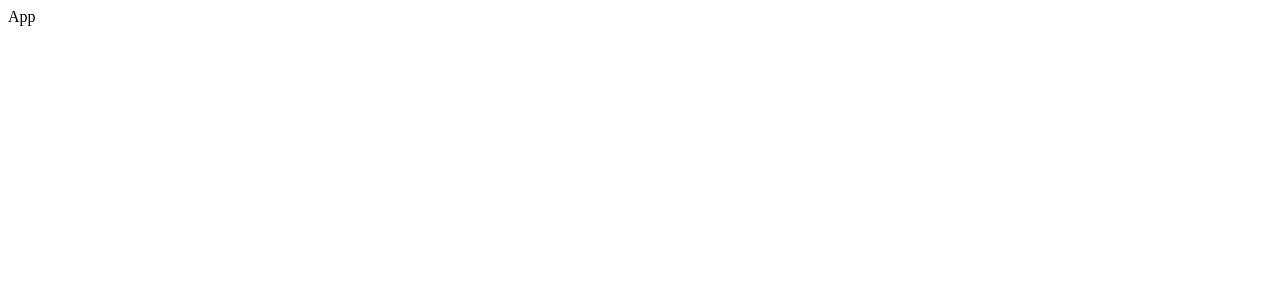
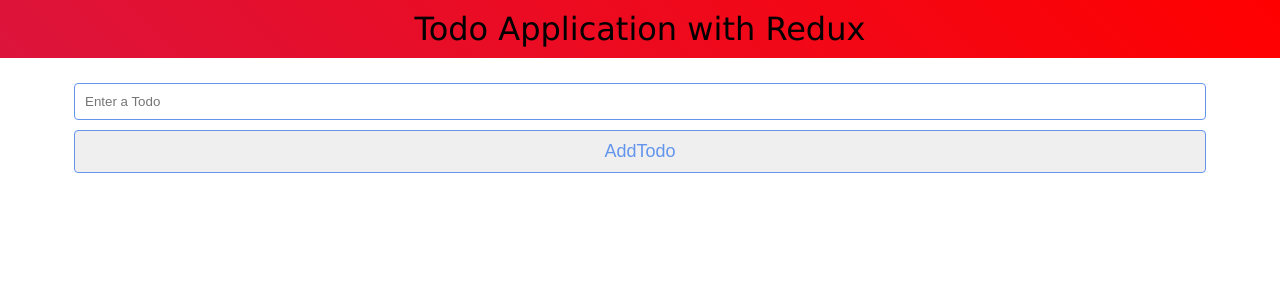
Before and after one commit to naveen0-0/reduxtodo, a React (Create React App) app: page / in a window 1280 px wide. Shown: the top 300 px of the page. Built offline with nearby package versions, Linux system fonts and the light colour scheme.

Commit message:
todoform complete

```diff
--- /dev/null
+++ b/src/App.css
@@ -0,0 +1,36 @@
+*{
+    margin: 0;
+    padding: 0;
+    box-sizing: border-box;
+}
+
+.formName {
+    background:linear-gradient(45deg,crimson,red);
+    padding: 10px;
+    font-size: 32px;
+    text-align: center;
+    font-family: Verdana, Geneva, Tahoma, sans-serif;
+}
+
+form {
+    display: flex;
+    flex-direction: column;
+    justify-content: space-around;
+    width: 90%;
+    height: 120px;
+    margin: 10px auto;
+    padding: 10px;
+}
+
+input[type="text"],button{
+    outline: none;
+    border: none;
+    padding: 10px 10px;
+    border-radius: 4px;
+    cursor: pointer;
+    border: 1px solid cornflowerblue;
+}
+button {
+    font-size: 18px;
+    color: cornflowerblue;
+}
--- a/src/App.js
+++ b/src/App.js
@@ -1,9 +1,11 @@
 import React from 'react'
+import TodoForm from './components/TodoForm';
+import './App.css'
 
 export default function App() {
     return (
         <div>
-            App
+            <TodoForm/>
         </div>
     )
 }
--- /dev/null
+++ b/src/components/TodoForm.js
@@ -0,0 +1,14 @@
+import React,{ useState } from 'react'
+
+export default function TodoForm() {
+    const [ todo, setTodo ] = useState("")
+    return (
+        <div className="formContainer">
+            <div className="formName">Todo Application with Redux</div>
+            <form>
+                <input type="text" value={todo} onChange={(e)=>{setTodo(e.target.value)}} required placeholder="Enter a Todo"/>
+                <button type="submit">AddTodo</button>
+            </form>
+        </div>
+    )
+}
```
